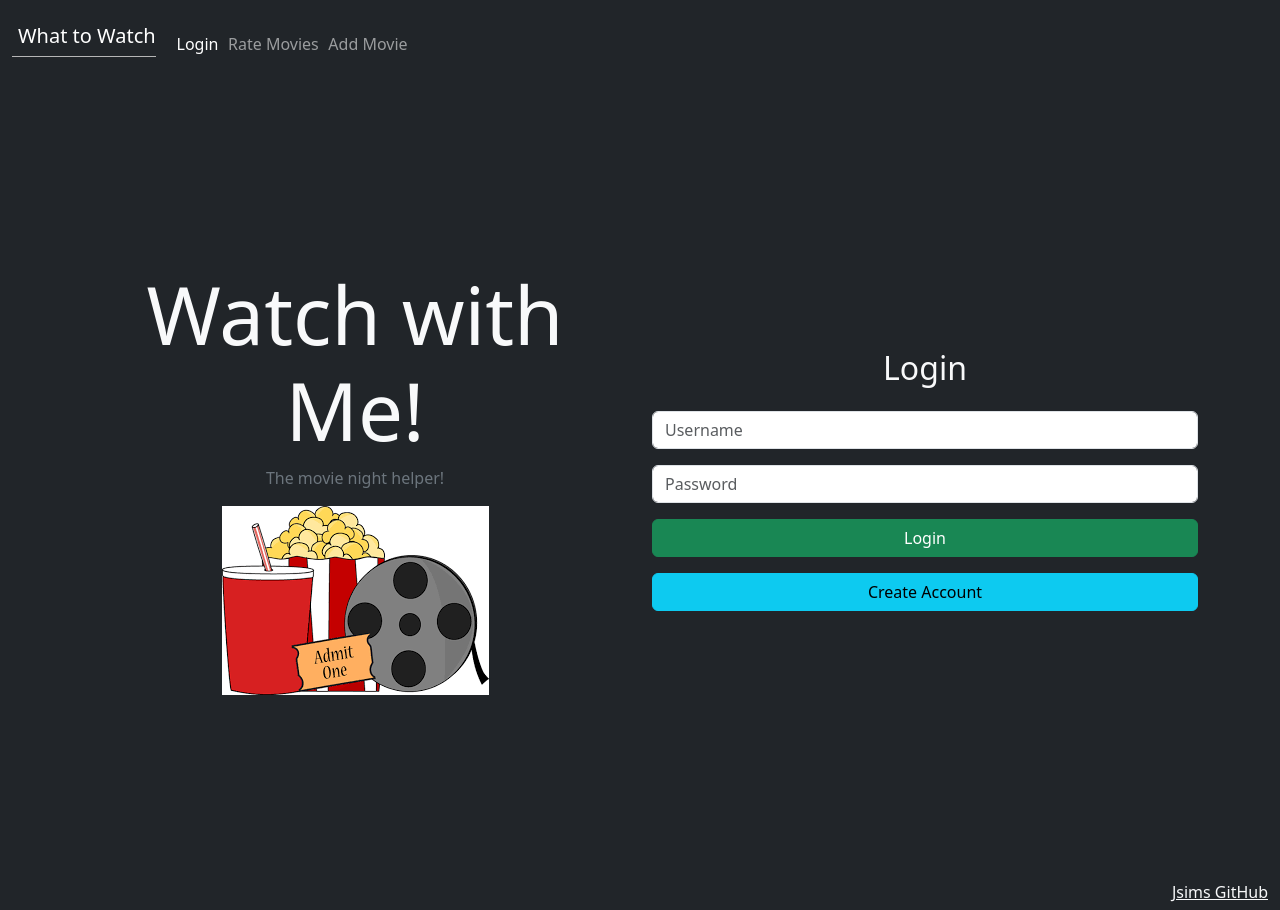
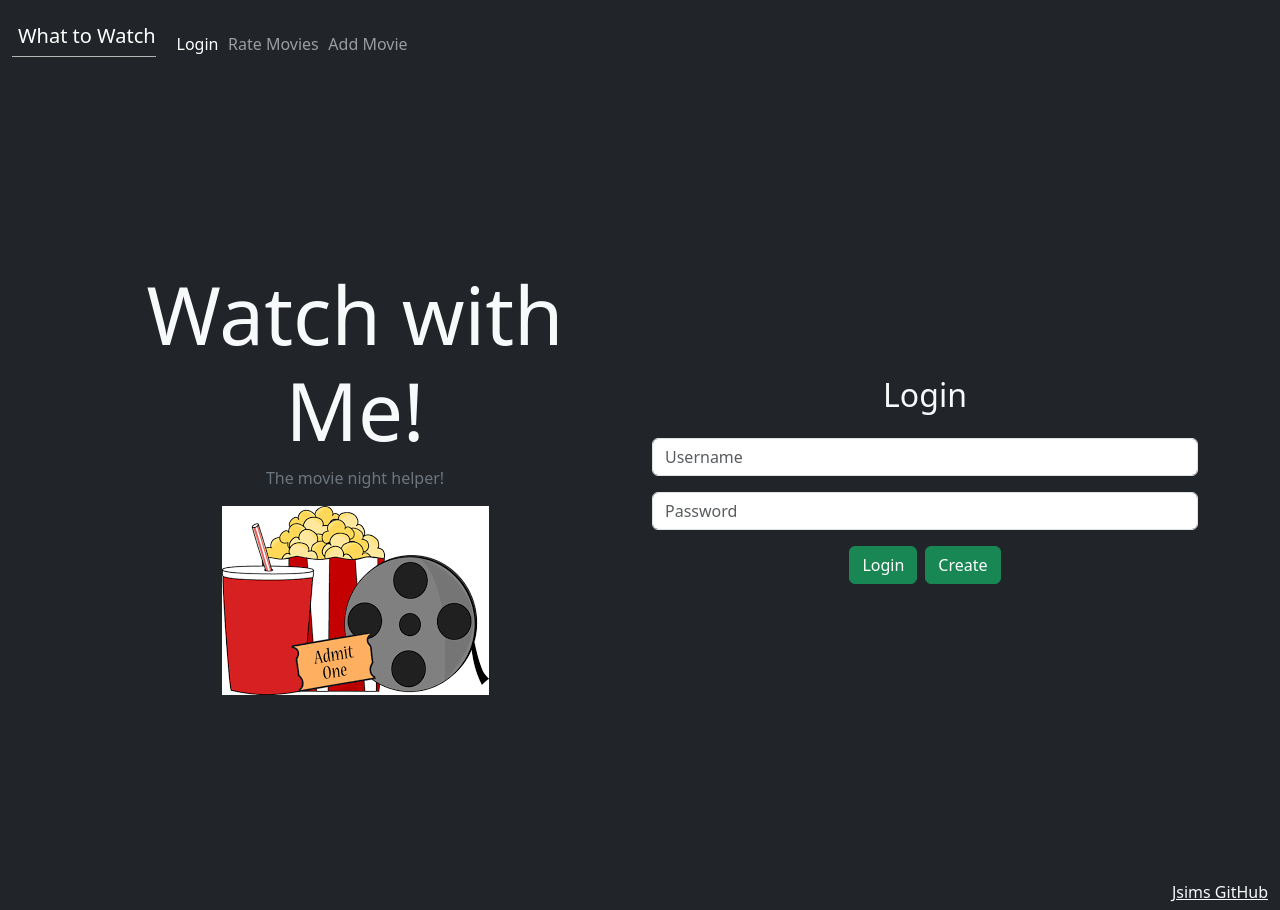
Before and after one commit to Jsims398/startup, a React (Vite) app: page / in a window 1280 px wide. Built offline with nearby package versions, Linux system fonts and the light colour scheme.

Commit message:
Added buttons and some to the read me

```diff
--- a/src/login/login.jsx
+++ b/src/login/login.jsx
@@ -1,4 +1,15 @@
 import React from "react";
+import { useNavigate } from "react-router-dom";
+
+// NavButton component
+const NavButton = ({ text, url }) => {
+  const navigate = useNavigate();
+  return (
+    <button className="btn btn-success" onClick={() => navigate(url)}>
+      {text}
+    </button>
+  );
+};
 
 export function Login() {
   return (
@@ -34,8 +45,12 @@ export function Login() {
                     placeholder="Password"
                   />
                 </div>
-                <button className="btn btn-success w-100 mb-3">Login</button>
-                <button className="btn btn-info w-100">Create Account</button>
+                {/* <button className="btn btn-success w-100 mb-3">Login</button>
+                <button className="btn btn-info w-100">Create Account</button> */}
+                <div className="d-flex gap-2 justify-content-center">
+                  <NavButton text="Login" url="/home" />
+                  <NavButton text="Create" url="/home" />
+                </div>
               </form>
             </div>
           </div>
```
Also changed, not shown: 1 other file (tests, documents, lock files or other folders).
